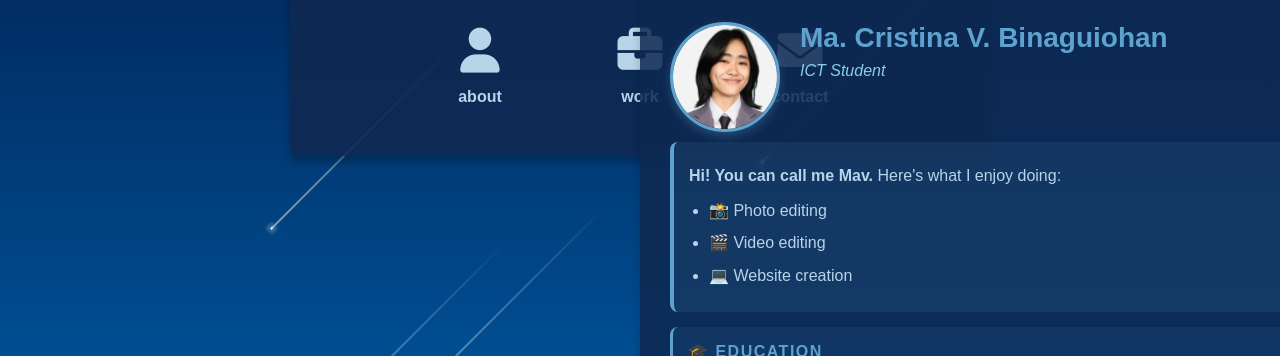
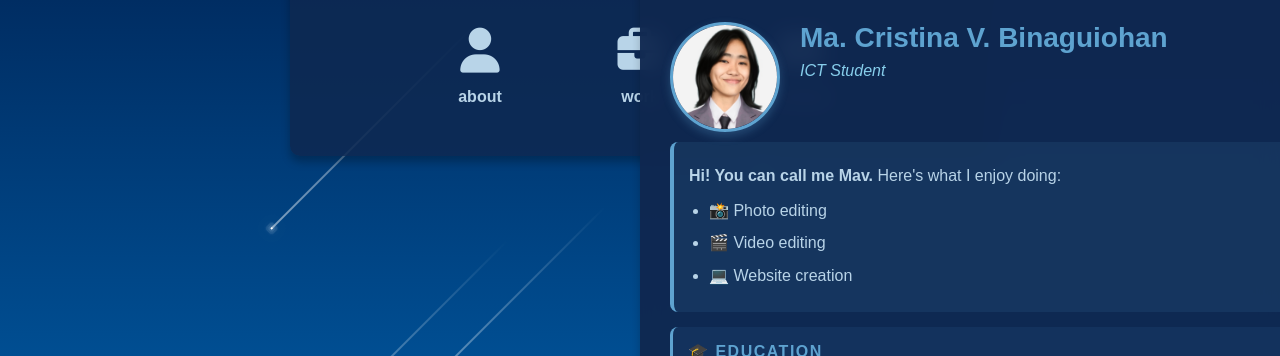
Before and after one commit to mywebsiteboom/mywebsiteboom.github.io, a plain HTML site: page index.html in a window 1280 px wide. Both pictures are taken after a click on the element "about". Shown: the part 444-800 px from the top of the page. Drawn offline with Linux system fonts and the light colour scheme.

Commit message:
Update index.html

```diff
--- a/index.html
+++ b/index.html
@@ -145,11 +145,12 @@
     max-width: 700px;
     height: auto;
     max-height: 85vh;
-    background: rgba(15, 40, 80, 0.85);
+    background: rgba(15, 40, 80, 0.95);
     border-radius: 10px;
     box-shadow: 0 5px 8px rgba(0,0,0,0.2);
     display: none;
     z-index: 100;
+    backdrop-filter: blur(10px);
   }
   .popup.active {
     display: block;
```
